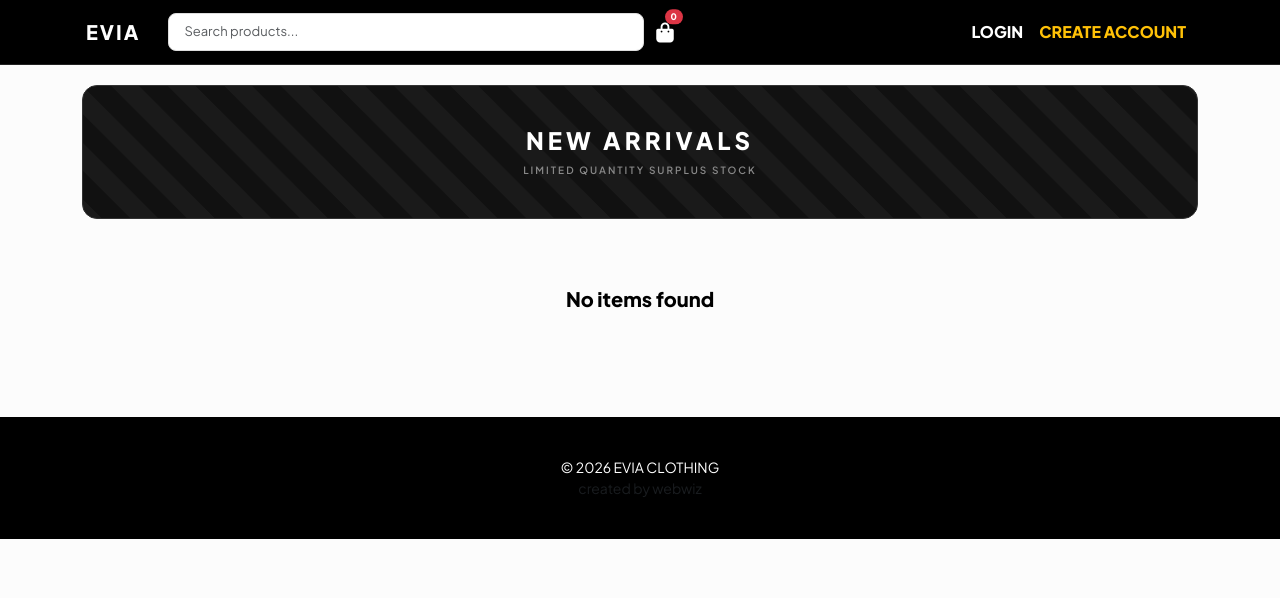
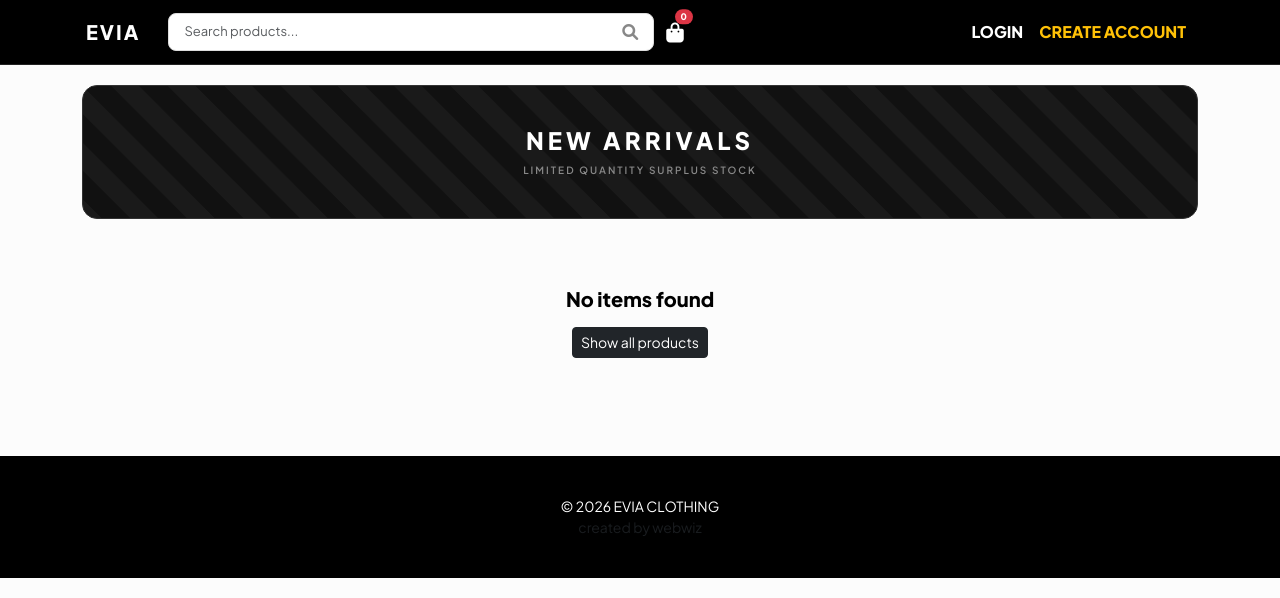
Before and after one commit to gmkarshad45-design/evia-shop, a Flask app: page / in a window 1280 px wide. Shown: the top 598 px of the page. Run offline with Flask 3, Linux system fonts and the light colour scheme; data that the repository does not hold is empty.

Commit message:
Update index.html

```diff
--- a/templates/index.html
+++ b/templates/index.html
@@ -32,7 +32,7 @@
         }
         .navbar-brand { font-weight: 800; color: #fff !important; letter-spacing: 2px; }
 
-        .search-group { flex-grow: 1; margin: 0 12px; }
+        .search-group { flex-grow: 1; margin: 0 12px; position: relative; }
 
         .search-input {
             background: #ffffff;
@@ -40,13 +40,25 @@
             color: #000;
             border-radius: 8px;
             font-size: 13px;
-            padding: 8px 15px;
+            padding: 8px 35px 8px 15px; /* Added right padding for icon */
             width: 100%;
         }
         .search-input:focus {
             box-shadow: 0 0 0 0.2rem rgba(212, 175, 55, 0.25);
             border-color: var(--evia-gold);
             outline: none;
+        }
+
+        /* Search Button Icon */
+        .search-btn {
+            position: absolute;
+            right: 10px;
+            top: 50%;
+            transform: translateY(-50%);
+            background: none;
+            border: none;
+            color: #888;
+            cursor: pointer;
         }
 
         .cart-link { color: white !important; font-size: 20px; transition: 0.3s; }
@@ -148,6 +160,9 @@
 
         <form class="search-group d-flex" action="/" method="GET">
             <input class="form-control search-input" type="search" name="q" placeholder="Search products..." value="{{ request.args.get('q', '') }}">
+            <button type="submit" class="search-btn">
+                <i class="fa fa-search"></i>
+            </button>
         </form>
 
         <div class="d-flex align-items-center gap-3">
@@ -211,6 +226,7 @@
         {% else %}
             <div class="col-12 text-center py-5">
                 <h5 class="fw-bold">No items found</h5>
+                <a href="/" class="btn btn-dark btn-sm mt-2">Show all products</a>
             </div>
         {% endif %}
     </div>
```
